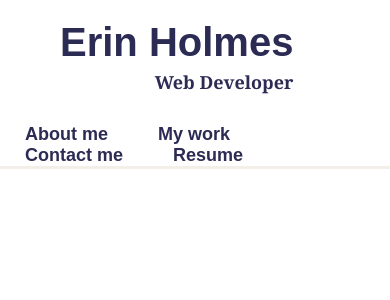
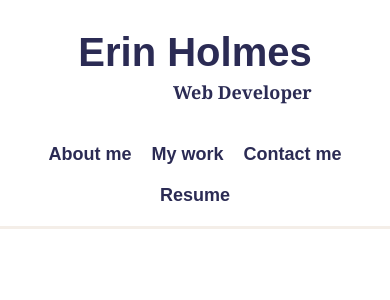
Before and after one commit to emholmes/react-portfolio, a React (Create React App) app: page / in a window 390 px wide. Shown: the top 300 px of the page. Built offline with nearby package versions, Linux system fonts and the light colour scheme.

Commit message:
add mobile styles

```diff
--- a/src/index.css
+++ b/src/index.css
@@ -84,3 +84,47 @@ header nav ul li a {
   padding: 20px 30px;
   margin-left: 30px;
 }
+
+@media screen and (max-width: 980px) {
+  header nav {
+      justify-content: space-around;
+      padding: 0 0 20px;
+  }
+}
+
+@media screen and (max-width: 840px) {
+  .h1-block {
+      margin-left: 0;
+  }
+
+  header nav ul li a {
+      margin: 16px;
+  }
+
+}
+
+@media screen and (max-width: 768px) {
+  header {
+      justify-content: center;
+  }
+}
+
+@media screen and (max-width: 524px) {
+  h1 {
+      margin-left: 0;
+      padding: 10px 0 0;
+  }
+
+  header nav ul {
+      justify-content: center;
+      padding-top: 0;
+  }
+
+  header nav ul li {
+      padding-top: 20px;
+  }
+
+  header nav ul li a {
+      margin: 10px;
+  }
+}
```
